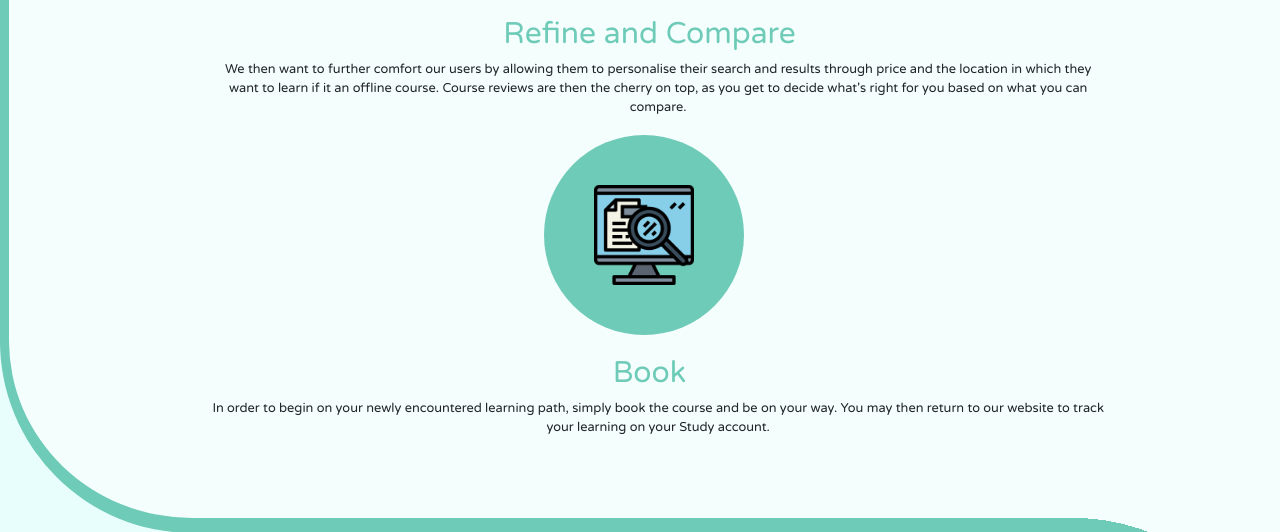
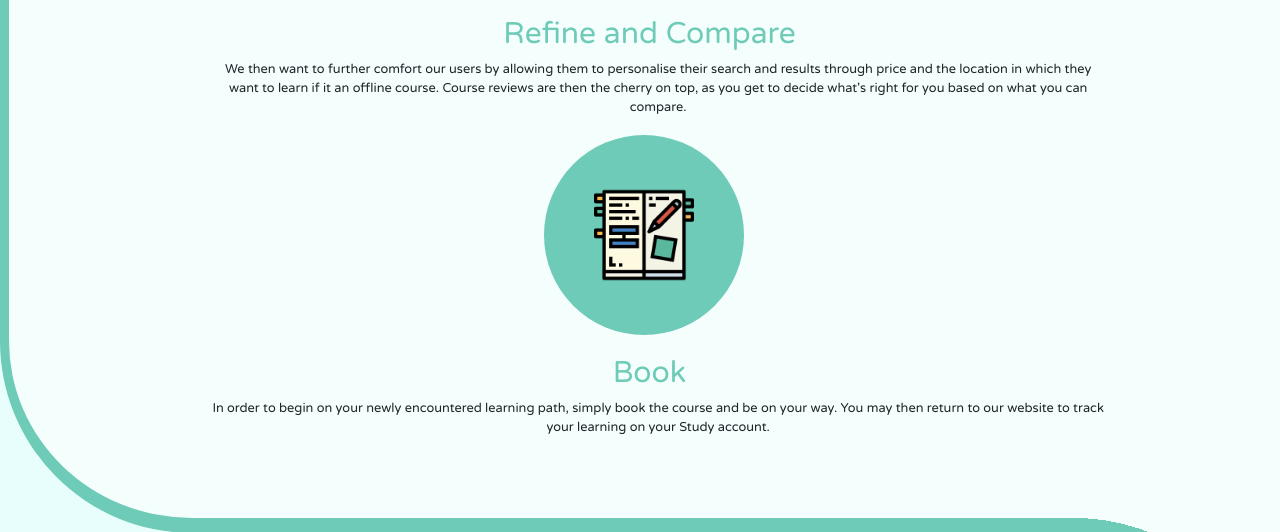
Before and after one commit to SamAtStudy/Study.ie-version-1.0, a PHP site: page / in a window 1280 px wide. Shown: the part 1580-2112 px from the top of the page. Run offline with PHP 8.4, Linux system fonts and the light colour scheme.

Commit message:
5/6/19 - Finished Home page and blog. yipee.

```diff
--- a/css/studyStylesheet.css
+++ b/css/studyStylesheet.css
@@ -460,7 +460,7 @@ body {
 }
 
 #sectionThreeRowThree .col-xl-7{
-    margin-bottom:10vh;
+    margin-bottom:15vh;
 }
 
 .icon{
--- a/index.html
+++ b/index.html
@@ -176,7 +176,7 @@
         </p>
         <br class="sectionTwoContentBr">
         <div class="iconFrame">
-            <img class="icon" src="icons/search.png" style="margin-top: 25%;">
+            <img class="icon" src="icons/homework.png" style="margin-top: 25%;">
         </div>
         <h5 class="sectionTwoContentHeaders">Book</h5>
         <p class="sectionTwoPara" style="margin-bottom: 10vh;">
```
Also changed, not shown: icons/homework (1).png (added), icons/homework (2).png (added), icons/homework.png (added).
